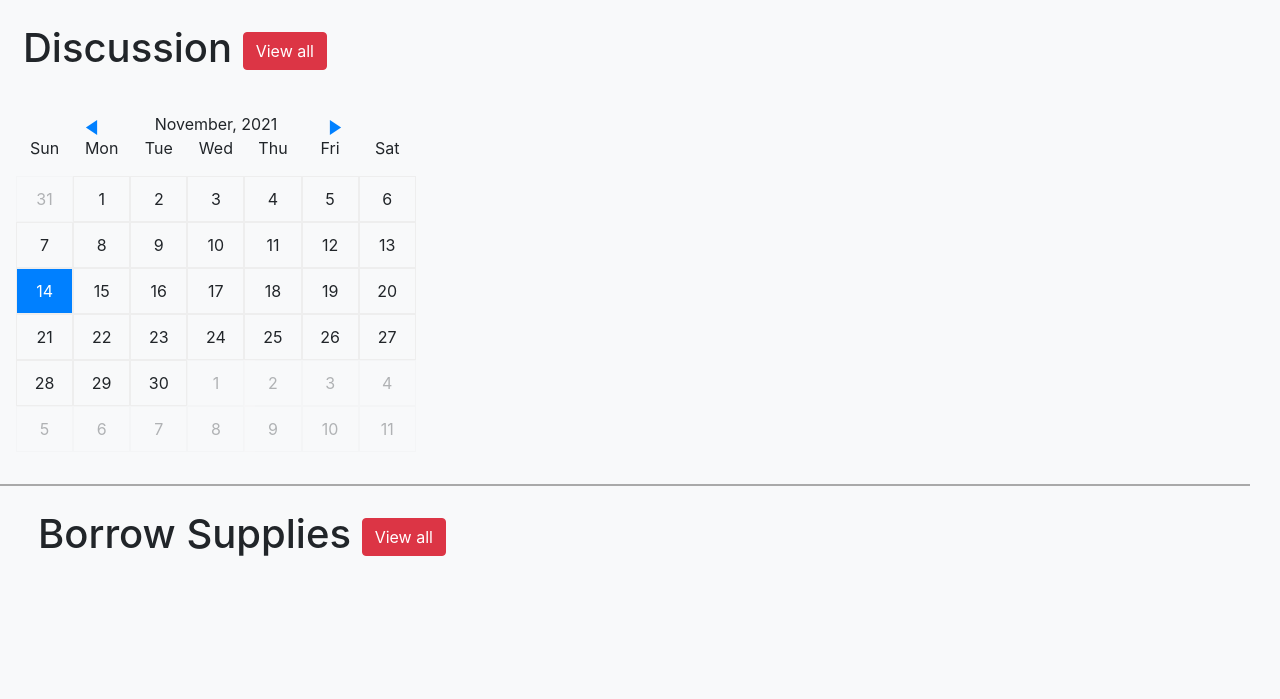
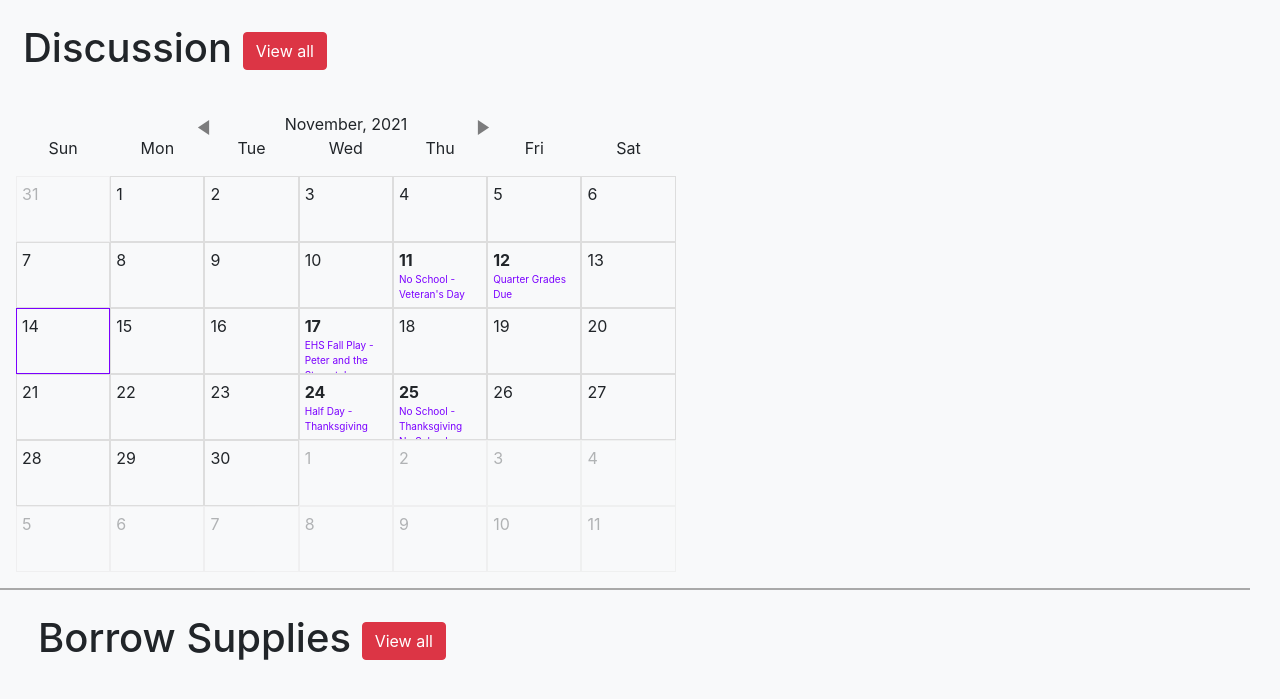
Before and after one commit to TangyTiger/ClassConnect, a Flask app: template app/templates/home.html in a window 1280 px wide. Shown: the part 80-779 px from the top of the page. Run offline with Flask 2, Linux system fonts and the light colour scheme; the template is opened without the code that fills it, so the values that code supplies are empty; some libraries are stand-ins or nearby versions.

Commit message:
added events for caleandar <-- notice the incredible spelling

```diff
--- a/app/templates/home.html
+++ b/app/templates/home.html
@@ -21,8 +21,8 @@
 
 
     <!-- <link rel="stylesheet" href="/static/caleandar-master/css/theme1.css"> -->
-    <link rel="stylesheet" href="/static/caleandar-master/css/theme2.css">
-    <!-- <link rel="stylesheet" href="/static/caleandar-master/css/theme3.css"> -->
+    <!-- <link rel="stylesheet" href="/static/caleandar-master/css/theme2.css"> -->
+    <link rel="stylesheet" href="/static/caleandar-master/css/theme3.css">
 </head>
 <body style="overflow: auto;" class="bg-light">
     <nav class="navbar navbar-expand-sm bg-dark navbar-dark" style="height:80px;">
@@ -66,9 +66,22 @@
                 </div>
                 <script>
                 var events = [
-                {'Date': new Date(2021, 11, 13), 'Title': 'Doctor appointment at 3:25pm.'},
-                {'Date': new Date(2021, 12, 10), 'Title': 'New Garfield movie comes out!', 'Link': 'https://garfield.com'},
-                {'Date': new Date(2021, 11, 4), 'Title': '25 year anniversary', 'Link': 'https://www.google.com.au/#q=anniversary+gifts'},
+                {'Date': new Date(2021, 10, 12), 'Title': 'Quarter Grades Due'},
+                {'Date': new Date(2021, 10, 11), 'Title': "No School - Veteran's Day"},
+                {'Date': new Date(2021, 10, 17), 'Title': 'EHS Fall Play - Peter and the Starcatcher'},
+                {'Date': new Date(2021, 10, 24), 'Title': 'Half Day - Thanksgiving'},
+                {'Date': new Date(2021, 10, 25), 'Title': 'No School - Thanksgiving'},
+                {'Date': new Date(2021, 10, 25), 'Title': 'No School - Thanksgiving'},
+                {'Date': new Date(2021, 11, 20), 'Title': 'No School - Winter Break'},
+                {'Date': new Date(2021, 11, 21), 'Title': 'No School - Winter Break'},
+                {'Date': new Date(2021, 11, 22), 'Title': 'No School - Winter Break'},
+                {'Date': new Date(2021, 11, 23), 'Title': 'No School - Winter Break'},
+                {'Date': new Date(2021, 11, 24), 'Title': 'No School - Winter Break'},
+                {'Date': new Date(2021, 11, 27), 'Title': 'No School - Winter Break'},
+                {'Date': new Date(2021, 11, 28), 'Title': 'No School - Winter Break'},
+                {'Date': new Date(2021, 11, 29), 'Title': 'No School - Winter Break'},
+                {'Date': new Date(2021, 11, 30), 'Title': 'No School - Winter Break'},
+                {'Date': new Date(2021, 11, 31), 'Title': 'No School - Winter Break'},
             ];
             var settings = {
             };
```
